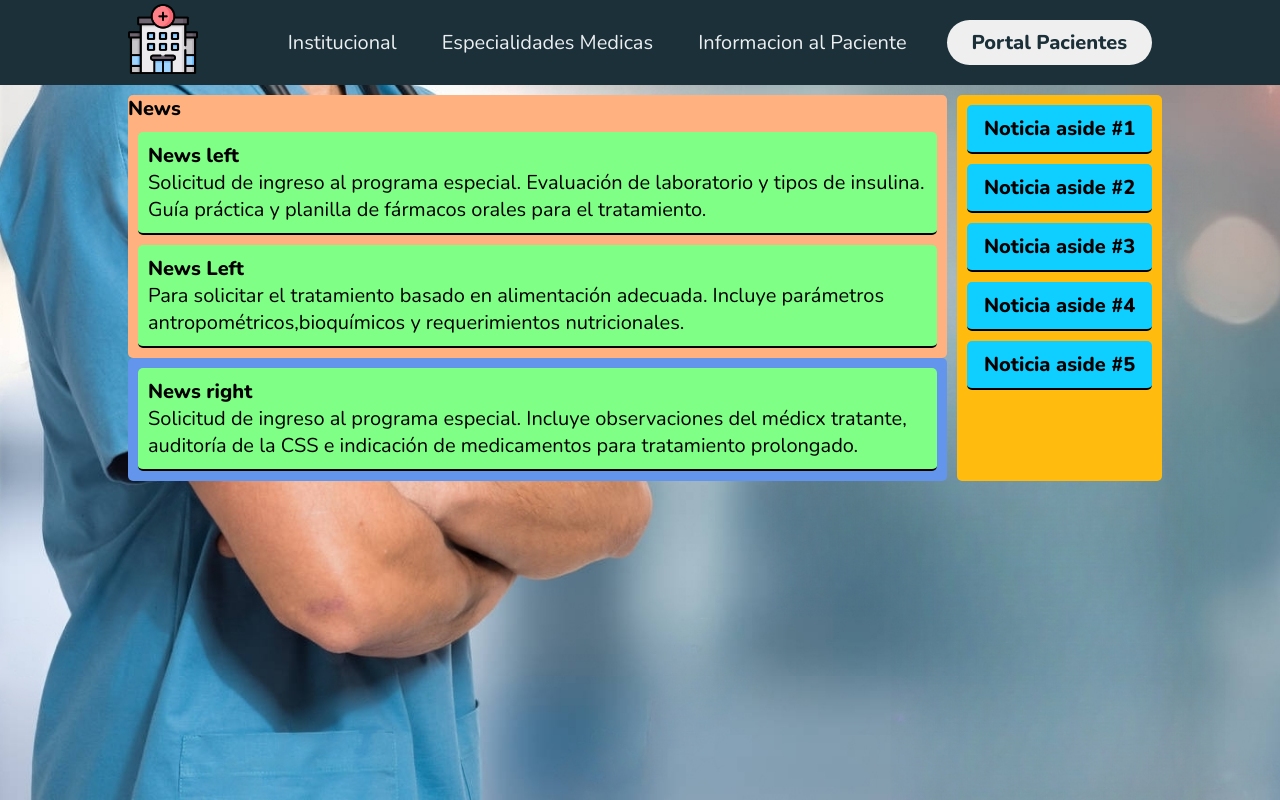
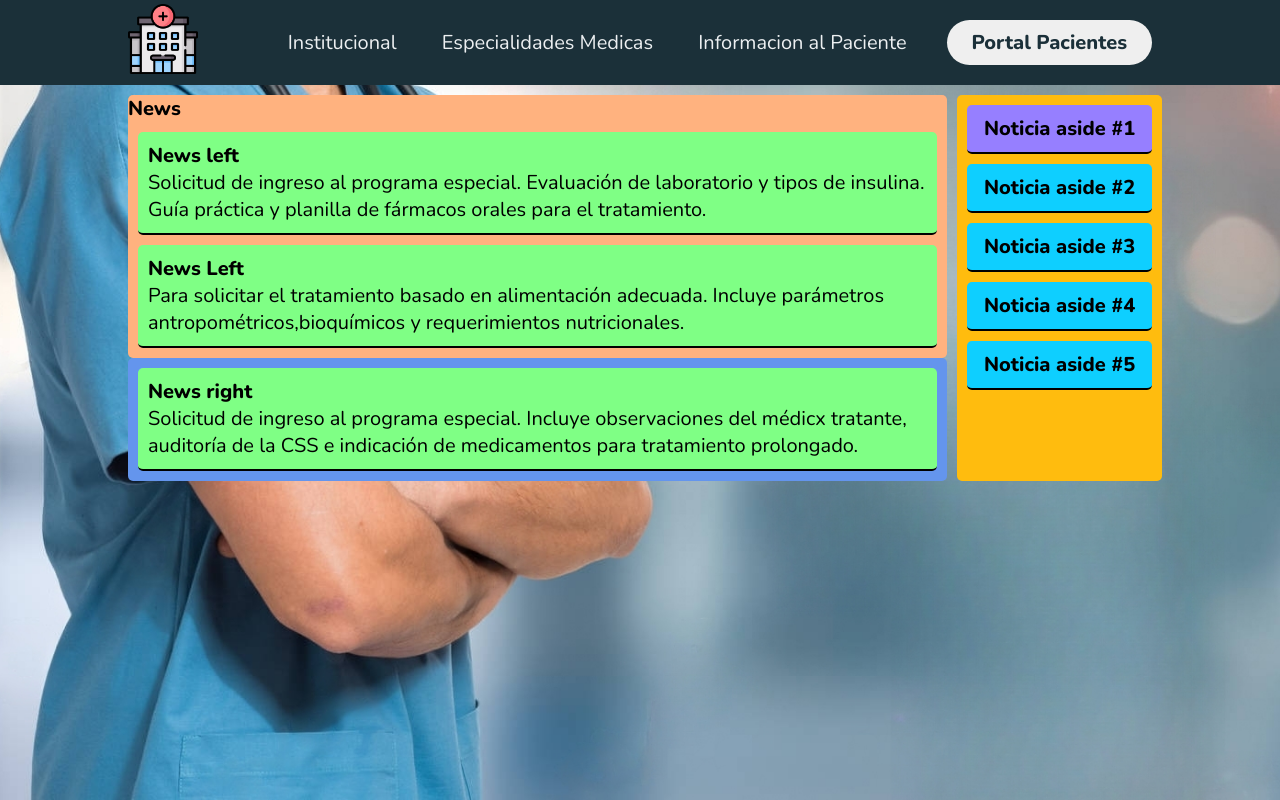
Before and after one commit to jnatmed/front-end-paw, a plain HTML site: page index.html in a window 1280 px wide. In both pictures the pointer is over the element "Noticia aside #1". Drawn offline with nearby package versions, Linux system fonts and the light colour scheme.

Commit message:
terminando estilos v1

```diff
--- a/styles.css
+++ b/styles.css
@@ -214,6 +214,10 @@ article {
     margin-bottom: 5px;
 }
 
+.news_aside .item-notice:hover {
+    background-color: rgb(150, 127, 255);
+}
+
 .news_aside .item-notice .title_notice {
     text-align: center;
 }
```
